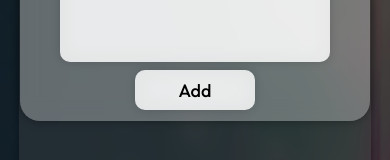
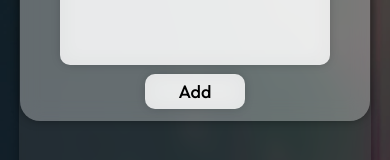
Before and after one commit to jhn322/kanban-board-react, a React (Vite) app: page / in a window 390 px wide. Both pictures are taken after a click on the element 195 px from the left and 176 px from the top of the page. Shown: the part 451-611 px from the top of the page. Built offline with nearby package versions, Linux system fonts and the light colour scheme.

Commit message:
styling for task modal and consistency

```diff
--- a/src/index.css
+++ b/src/index.css
@@ -67,6 +67,7 @@ a {
 .add-task-text,
 .add-task-title::placeholder,
 .add-task-text::placeholder,
+.card-modal-button,
 .add-modal-button {
   font-size: 18px;
 }
@@ -365,10 +366,12 @@ li:hover {
     display: block;
   }
 
+  .card-modal-title > h2,
   .add-modal-title > h2 {
     display: none;
   }
 
+  .card-task-title,
   .add-task-title {
     height: 50px;
     width: 270px;
@@ -381,7 +384,8 @@ li:hover {
     margin-bottom: 0.3rem;
   }
 
-  .modal-button {
+  .card-modal-button,
+  .add-modal-button {
     width: 100px;
     height: 35px;
     margin-bottom: -0.1rem;
@@ -412,6 +416,8 @@ li:hover {
 @media only screen and (min-width: 901px) and (max-width: 1250px) {
   .column {
     min-width: 18rem;
+    max-width: 18rem;
+    height: 60rem;
   }
 
   .trash-icon {
```
